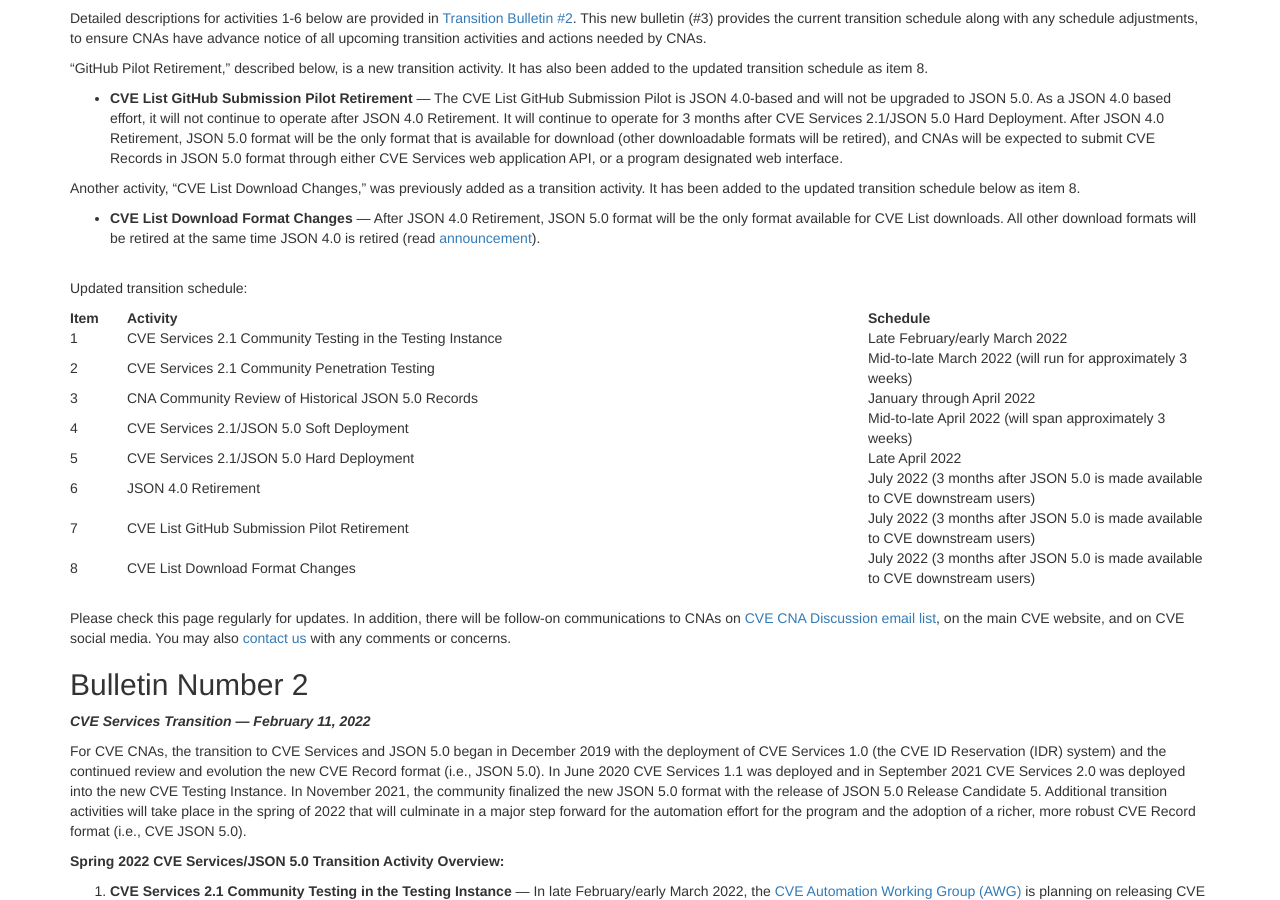
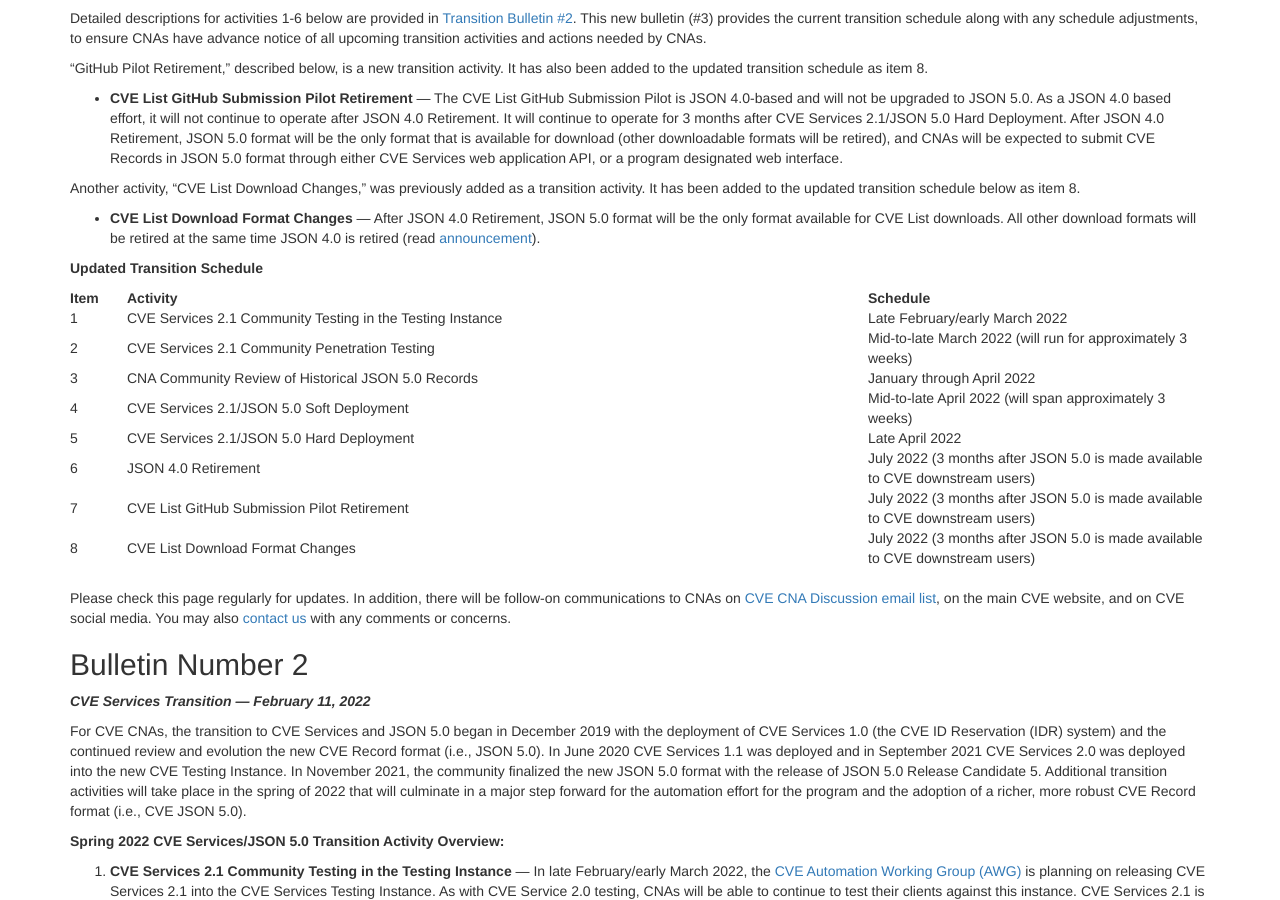
Before and after one commit to CVEProject/cveproject.github.io, a Jekyll site: the page built from automation-transition.md, in a window 1280 px wide and 900 px high, scrolled down 460 px. Built offline with Jekyll 4.4.1, drawn with Linux system fonts in a browser that asks for light colours; nearby versions of some CDN libraries.

```diff
--- a/automation-transition.md
+++ b/automation-transition.md
@@ -29,8 +29,8 @@ Another activity, “CVE List Download Changes,” was previously added as a tra
 
 * <strong>CVE List Download Format Changes</strong> &mdash; After JSON 4.0 Retirement, JSON 5.0 format will be the only format available for CVE List downloads. All other download formats will be retired at the same time JSON 4.0 is retired (read [announcement](https://www.cve.org/Media/News/item/blog/2022/01/18/CVE-List-Download-Formats-Are)).
 
+<strong>Updated Transition Schedule</strong>
 <br>
-Updated transition schedule:
 
   <table style="padding-left:30%;padding-right:20%;">
     <tr>
```
